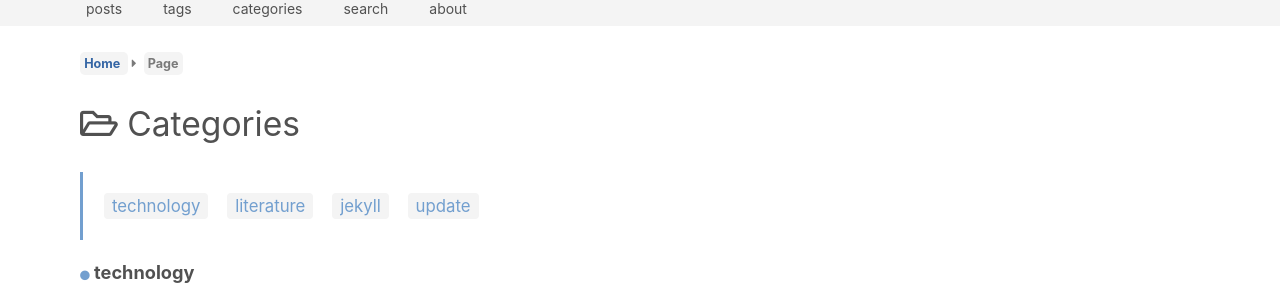
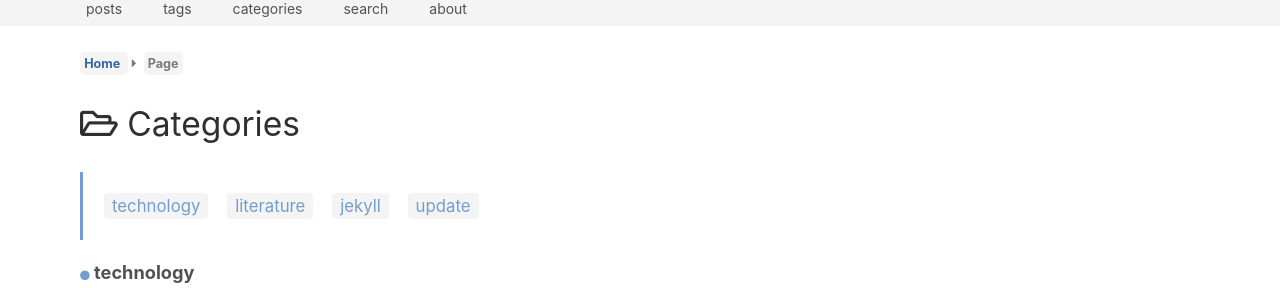
Before and after one commit to alex-1900/jekyll-theme-morph, a Jekyll site: the page built from _pages/categories.html, in a window 1280 px wide. Shown: the part 125-413 px from the top of the page. Built offline with Jekyll 4.4.1, drawn with Linux system fonts in a browser that asks for light colours.

Commit message:
update style path

```diff
--- a/_layouts/classify.html
+++ b/_layouts/classify.html
@@ -19,7 +19,7 @@ layout: page
         {% include bread-bar.html  %}
     </div>
     <header class="header">
-        <h1 class="color-secondary fw-normal">
+        <h1 class="color-secondary-dark fw-normal">
             <i class="{{ fws_class }}"></i> {{ title }}
         </h1>
     </header>
```
